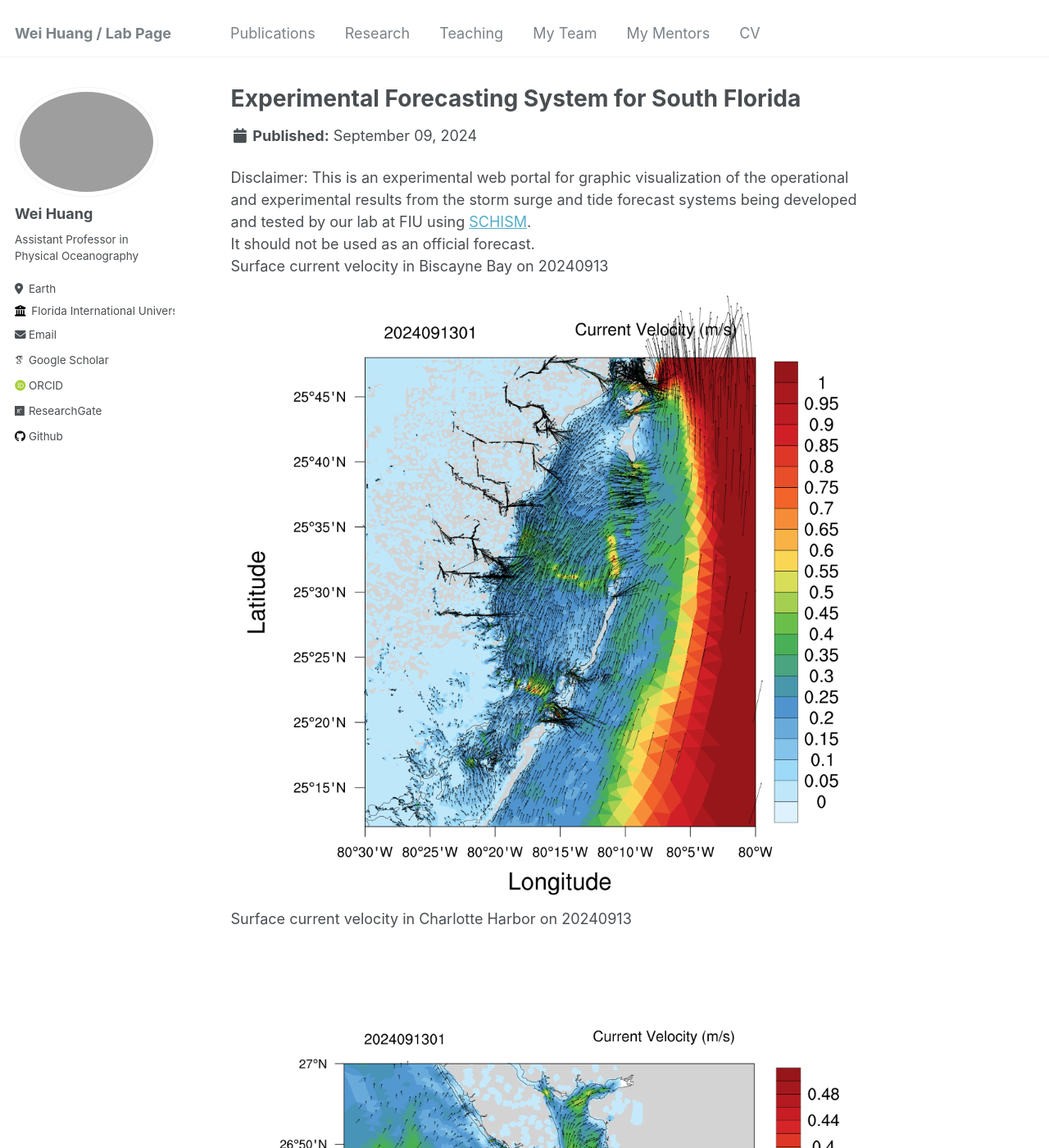
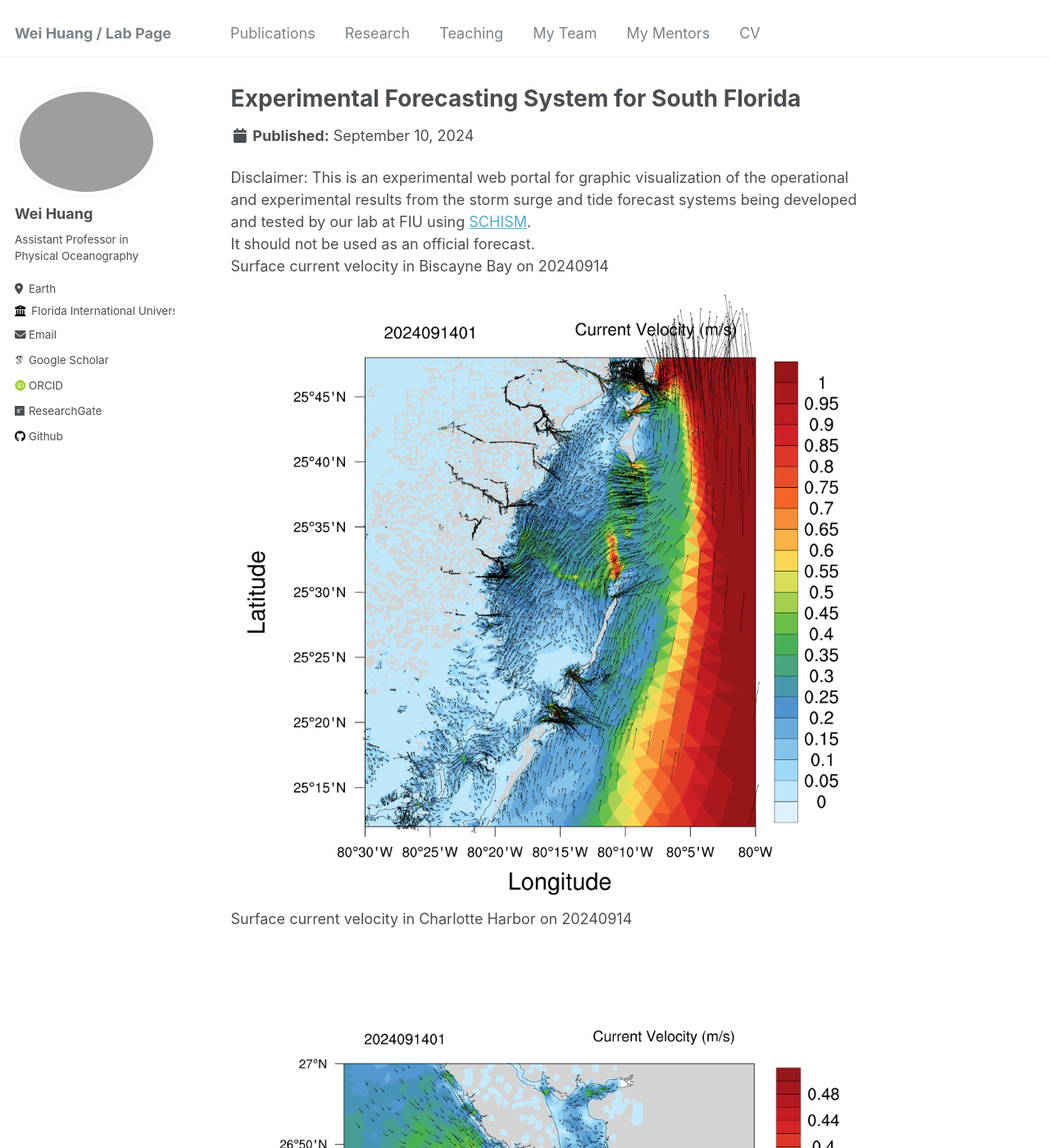
Before and after one commit to huang96169/huang96169.github.io, a Jekyll site: the page built from _research/research-1.md, in a window 1280 px wide and 1400 px high. Shown: the whole window at 82% size. Built offline with Jekyll 4.4.1, drawn with Linux system fonts in a browser that asks for light colours; some web fonts are replaced; some of the changed text lies outside the part shown.

Commit message:
replaced research_uv1.gif research_salt1.gif research_temp1.gif and replaced research_elev2.gif research_uv2.gif research_salt2.gif research_temp2.gif

```diff
--- a/_research/research-1.md
+++ b/_research/research-1.md
@@ -1,7 +1,7 @@
 ---
 title: "Experimental Forecasting System for South Florida"
-short: Surface current velocity of South Florida from 20240909 to 20240913
-date: 2024-09-09
+short: Surface current velocity of South Florida from 20240910 to 20240914
+date: 2024-09-10
 short1: "Disclaimer: This is an experimental web portal for graphic visualization of the operational and experimental results from the storm surge and tide forecast systems being developed and tested by our lab at FIU using [SCHISM](https://ccrm.vims.edu/schismweb/). It should not be used as an official forecast."
 excerpt: "<img src='/images/research_uv1.gif'>"
 collection: research
@@ -10,11 +10,11 @@ collection: research
 Disclaimer:
 This is an experimental web portal for graphic visualization of the operational and experimental results from the storm surge and tide forecast systems being developed and tested by our lab at FIU using [SCHISM](https://ccrm.vims.edu/schismweb/).<br/>
 It should not be used as an official forecast.<br/>
-Surface current velocity in Biscayne Bay on 20240913<br/>
+Surface current velocity in Biscayne Bay on 20240914<br/>
 <img src='/images/research_Bbay.png'>
-Surface current velocity in Charlotte Harbor on 20240913<br/>
+Surface current velocity in Charlotte Harbor on 20240914<br/>
 <img src='/images/research_Cbay.png'>
-Surface current velocity in Tampa Bay on 20240913<br/>
+Surface current velocity in Tampa Bay on 20240914<br/>
 <img src='/images/research_Tbay.png'>
 The map below showns observational stations used for validating the model's results, as well as the horizontal grid. <br/>
 The horizontal grid for SCHISM in simulating Biscayne Bay in South Florida, using flexible resolution resolving levees and canals (1-2 m), watershed rural and urban areas (30m-50m) and coastal ocean (500m-5km).<br/>
```
Also changed, not shown: _research/research-2.md (+6 -6 lines), images/research_Bbay.png, images/research_Cbay.png, images/research_Tbay.png, images/research_maxelev2.gif.
